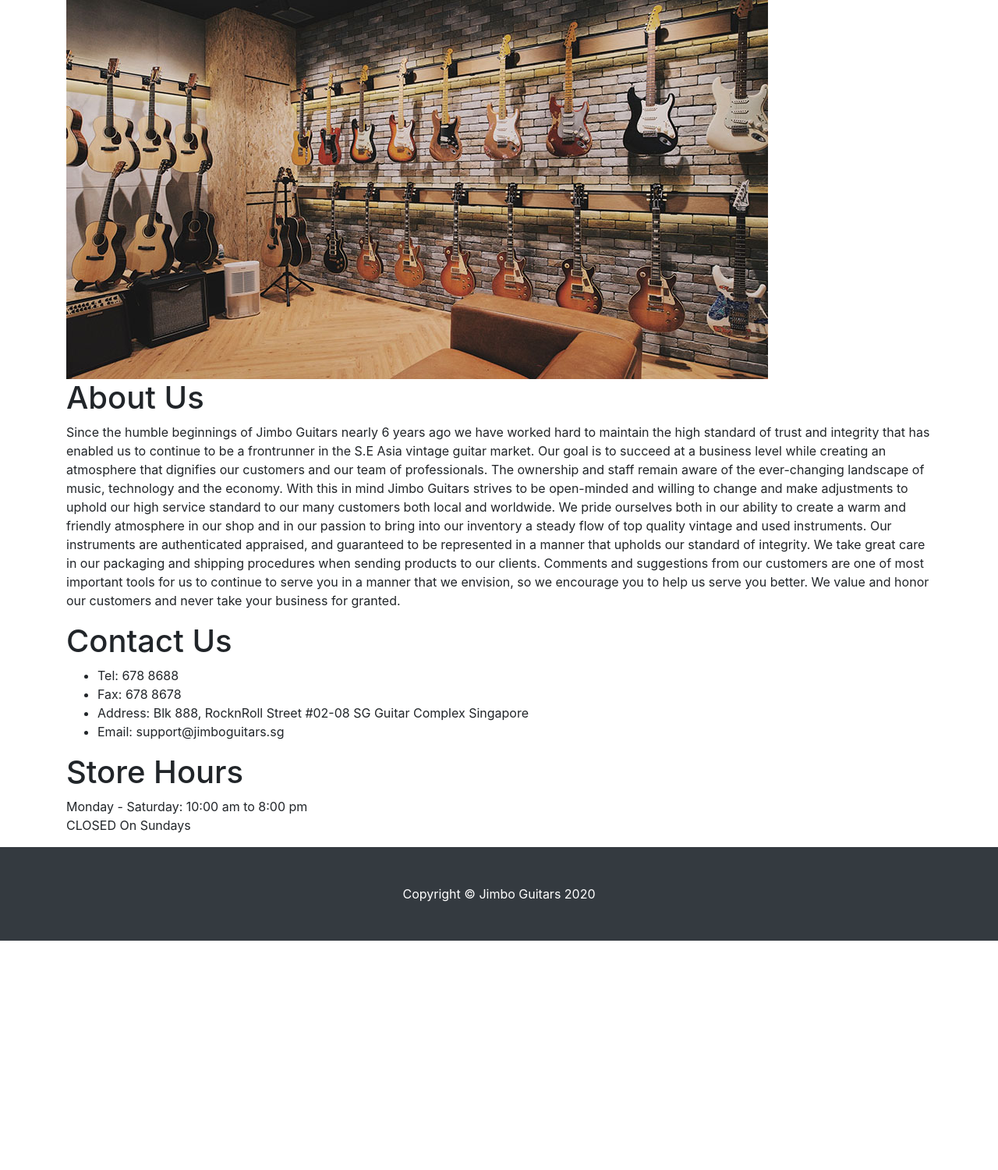
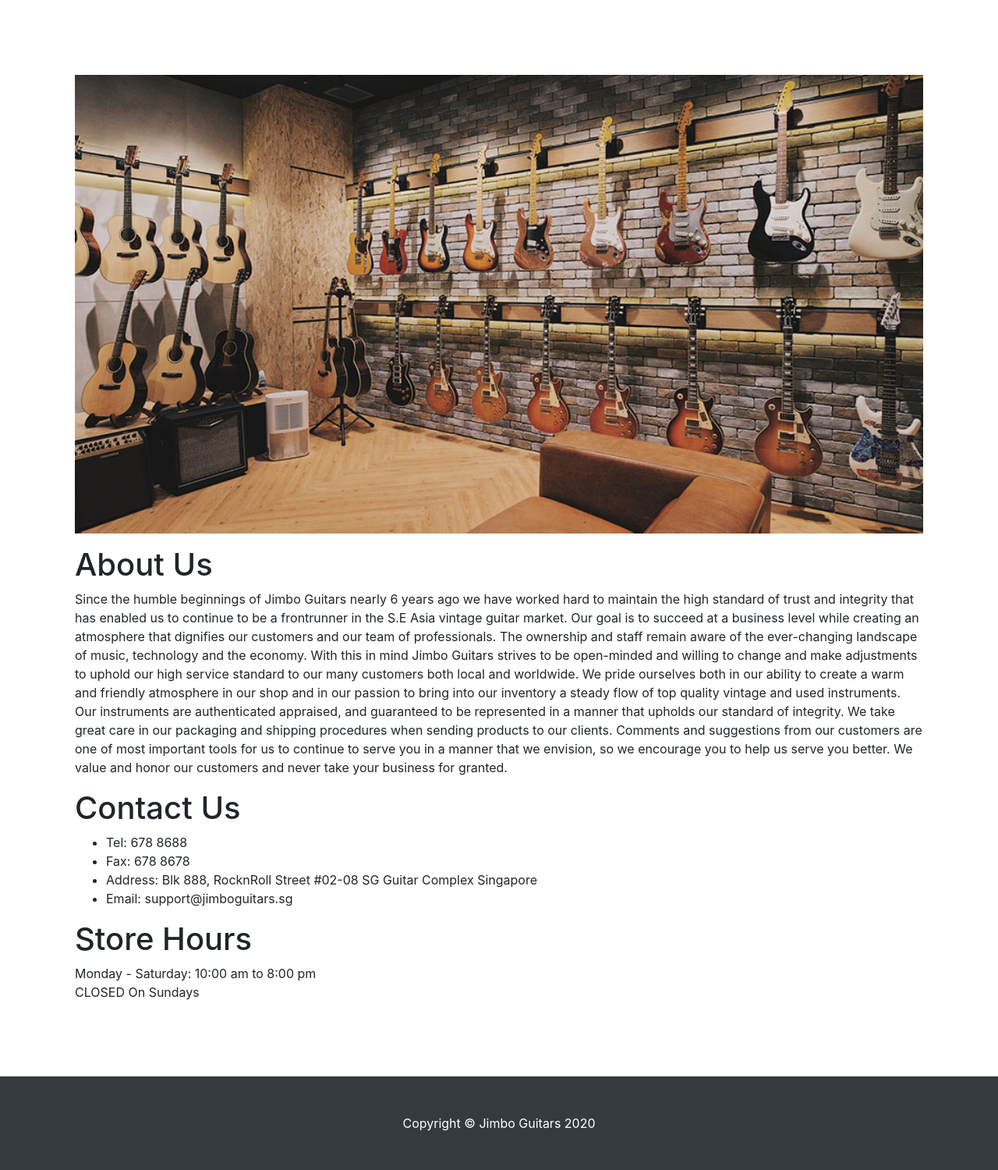
Before and after one commit to papadum-is-nice/TGC_Milestone_Project_4, a Django app: page /about_us/ in a window 1280 px wide. Shown: the part 56-1556 px from the top of the page at 78% size. Before the commit the page ends 1262 px from the top, so only its background shows below. Run offline with Django 3.2, Linux system fonts and the light colour scheme; some libraries are stand-ins or nearby versions.

Commit message:
Styled About Us page

```diff
--- a/jimbos_guitarshop/urls.py
+++ b/jimbos_guitarshop/urls.py
@@ -17,7 +17,7 @@ from django.contrib import admin
 from django.urls import path, include
 from home.views import home,  about_us
 from users.views import signup, profile
-from guitars.views import show_guitars, guitar_info, create_guitars, update_guitars, confirm_delete_guitar, actually_delete_guitar
+from guitars.views import show_guitars, create_guitars, update_guitars, confirm_delete_guitar, actually_delete_guitar
 from cart.views import add_to_cart, view_cart, remove_from_cart, adjust_cart
 from checkout.views import checkout, checkout_success, checkout_cancelled, payment_completed
 
@@ -26,7 +26,7 @@ urlpatterns = [
     path('', home, name="home"),
     path('about_us/', about_us, name="about_us"),
     path('show_guitars/', show_guitars, name="show_guitars"),
-    path('guitar_info/', guitar_info, name="guitar_info"),
+    # path('guitar_info/', guitar_info, name="guitar_info"),
     path('create_guitars/', create_guitars, name="create_guitars"),
     path('update_guitars/<guitar_id>', update_guitars, name="update_guitar"),
     path('confirm_delete_guitar/<guitar_id>', confirm_delete_guitar, name="confirm_delete_guitar"),
--- a/static/style/styles.css
+++ b/static/style/styles.css
@@ -10,7 +10,7 @@
         		Theme Elements
 *********************************************/
 
-.gold{
+.gold {
 	color: #FFBF00;
 }
 
@@ -18,38 +18,38 @@
 					PRODUCTS
 *********************************************/
 
-.product{
+.product {
 	height: 321px;
 }
 
-.product>img{
+.product>img {
 	max-width: 230px;
 }
 
-.product-rating{
+.product-rating {
 	font-size: 20px;
 	margin-bottom: 25px;
 }
 
-.product-title{
+.product-title {
 	font-size: 20px;
 }
 
-.product-desc{
+.product-desc {
 	font-size: 14px;
 }
 
-.product-price{
+.product-price {
 	font-size: 22px;
 }
 
-.product-stock{
+.product-stock {
 	color: #74DF00;
 	font-size: 20px;
 	margin-top: 10px;
 }
 
-.product-info{
+.product-info {
 	margin-top: 50px;
 }
 
@@ -67,7 +67,7 @@
 	border-radius: 0px;
 }
 
-.container-fluid{
+.container-fluid {
 	max-width: 1140px;
 	margin: 0 auto;
 }
@@ -110,7 +110,7 @@
 	border-bottom: 1px solid #DDD;
 }
 
-.service1-item > img {
+.service1-item>img {
 	max-height: 110px;
 	max-width: 110px;
 	opacity: 0.6;
@@ -120,7 +120,7 @@
 	-webkit-transition: all .2s ease-in;
 }
 
-.service1-item > img:hover {
+.service1-item>img:hover {
 	cursor: pointer;
 	opacity: 1;
 }
@@ -133,7 +133,8 @@
 	padding-left: 50px;
 }
 
-.service-image-left > center > img,.service-image-right > center > img{
+.service-image-left>center>img,
+.service-image-right>center>img {
 	max-height: 300px;
 }
 
@@ -141,17 +142,19 @@
 /* Jimbo's*/
 
 /*navbar*/
+
 .dropdown-menu a {
 	color: black;
 }
 
 /*homepage*/
+
 .list-group a {
 	color: black;
 	border: 1px solid black;
 }
 
-.guitar_shop .card  {
+.guitar_shop .card {
 	margin: 1rem;
 	border: none;
 }
@@ -162,11 +165,22 @@
 	/*margin-left: 3.5rem;*/
 }
 
+/*about_us page*/
+
+.about_us {
+	margin: 2rem;
+}
+
+.about_us img {
+	width: 100%;
+	margin-bottom: 1rem
+}
+
 /*.cart .card img {*/
+
 /*	width: 50%;*/
+
 /*}*/
-
-
 
 @media (min-width: 320px) and (max-width: 575px) {
 	.navbar input {
@@ -184,10 +198,21 @@
 }
 
 @media (min-width: 768px) {
-	.guitar_shop .card  {
+	.guitar_shop .card {
 		margin: 4rem;
 		/*border: none;*/
 	}
+
+	.about_us {
+		margin: 4rem;
+	}
+}
+
+@media (min-width: 1024px) {
+.about_us {
+	margin: 6rem;
+}
+
 }
 
 @media (min-width: 2000px) {
--- a/templates/about_us.html
+++ b/templates/about_us.html
@@ -1,9 +1,12 @@
-{% extends 'base.html' %} {%block content %}
+{% extends 'base.html' %}
 
-<div class="container-fluid aboutus">
-    <div class="container">
-        <img src="/static/images/Shop.jpg" alt="">
-    </div>
+{% load static %}
+
+{%block content %}
+
+    <div class="about_us">
+        <img src="{% static 'images/Shop.jpg' %}" alt="">
+
     <h1>About Us</h1>
     <p>Since the humble beginnings of Jimbo Guitars nearly 6 years ago we have worked hard to maintain the high standard of trust and integrity that has enabled us to continue to be a frontrunner in the S.E Asia vintage guitar market. Our goal is to succeed
         at a business level while creating an atmosphere that dignifies our customers and our team of professionals. The ownership and staff remain aware of the ever-changing landscape of music, technology and the economy. With this in mind Jimbo Guitars
@@ -22,5 +25,5 @@
 
     <h1>Store Hours</h1>
     <p>Monday - Saturday: 10:00 am to 8:00 pm <br>CLOSED On Sundays</p </div>
-
+    </div>
     {%endblock%}
```
Also changed, not shown: guitars/views.py (+5 -5 lines), templates/guitar_info.html (+4 -4 lines). Lines whose indentation alone changed are shown as unchanged.
